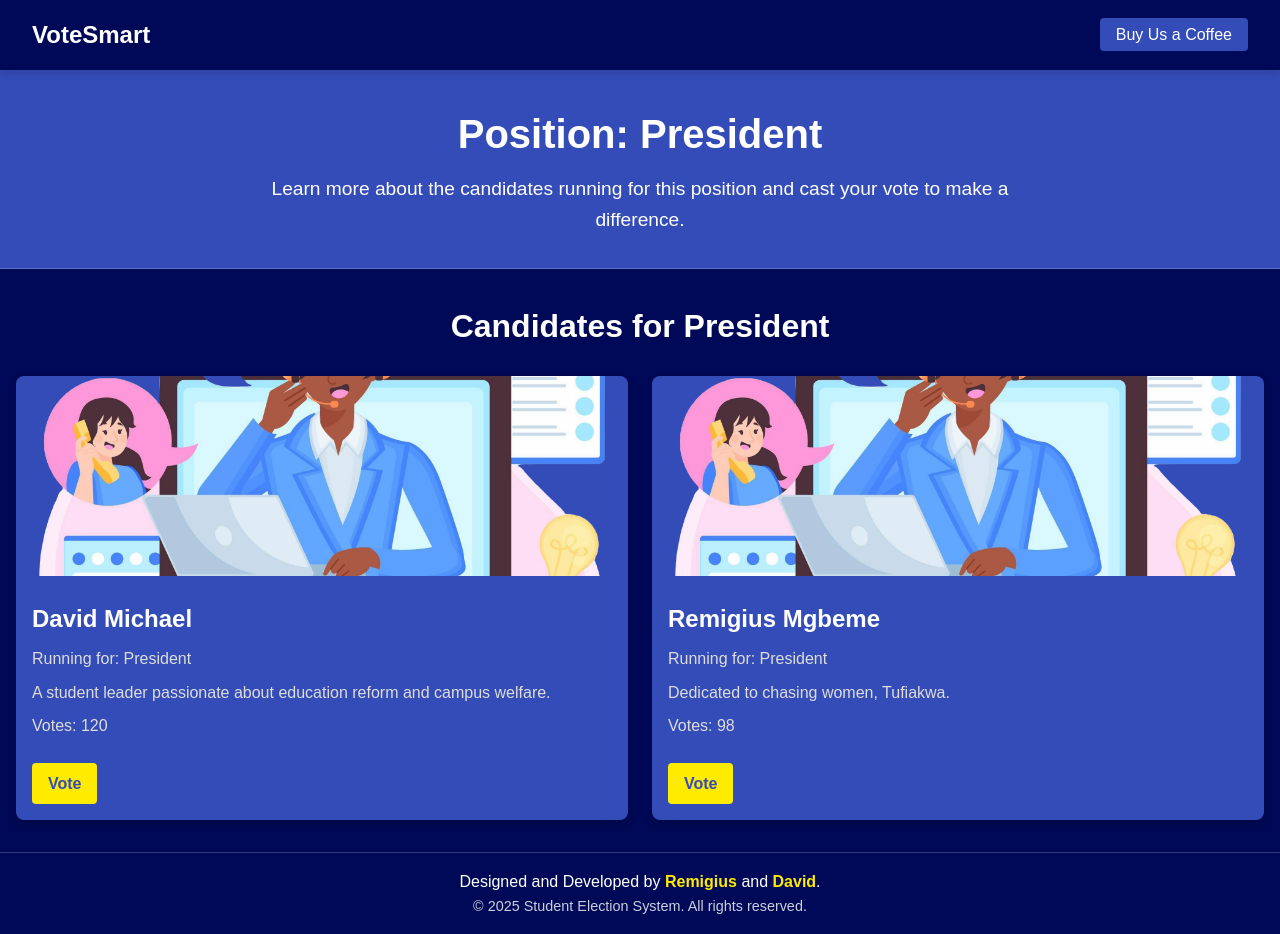
After one commit to giusmahnn/nimeche, a Django app: page /detail/ in a window 1280 px wide. The commit adds this page. Run offline with Django 5.2, Linux system fonts and the light colour scheme.

Commit message:
Added the detail page

```diff
--- a/static/css/styles.css
+++ b/static/css/styles.css
@@ -31,6 +31,9 @@ a {
 
 /* Nav Bar */
 .navbar {
+	position: sticky;
+	top: 0;
+	z-index: 1000;
 	display: flex;
 	justify-content: space-between;
 	align-items: center;
@@ -270,3 +273,91 @@ a {
 	color: rgba(255, 255, 255, 0.8);
 	margin: 0;
 }
+
+/* Detail Page */
+.detail-header {
+	padding: 2rem 1rem;
+	background-color: var(--secondary-color);
+	color: var(--text-color);
+	text-align: center;
+	border-bottom: 1px solid rgba(255, 255, 255, 0.2);
+}
+
+.detail-title {
+	font-size: 2.5rem;
+	margin-bottom: 0.5rem;
+}
+
+.detail-description {
+	font-size: 1.2rem;
+	color: var(--text-color);
+	max-width: 800px;
+	margin: 0 auto;
+	line-height: 1.6;
+}
+
+/* Detail Page Candidates */
+.candidates-section {
+	padding: 2rem 1rem;
+	background-color: var(--primary-color);
+	color: var(--text-color);
+}
+
+.candidates-title {
+	text-align: center;
+	font-size: 2rem;
+	margin-bottom: 1.5rem;
+}
+
+.candidates-container {
+	display: grid;
+	grid-template-columns: repeat(auto-fit, minmax(300px, 1fr));
+	gap: 1.5rem;
+}
+
+.candidate-card {
+	background-color: var(--secondary-color);
+	border-radius: 8px;
+	overflow: hidden;
+	box-shadow: 0 4px 8px rgba(0, 0, 0, 0.2);
+}
+
+.candidate-image {
+	width: 100%;
+	height: 200px;
+	object-fit: cover;
+}
+
+.candidate-details {
+	padding: 1rem;
+}
+
+.candidate-name {
+	font-size: 1.5rem;
+	margin-bottom: 0.5rem;
+}
+
+.candidate-position,
+.candidate-bio,
+.candidate-votes {
+	margin: 0.5rem 0;
+	font-size: 1rem;
+	color: #dddddd;
+}
+
+.candidate-vote-btn {
+	display: inline-block;
+	margin-top: 1rem;
+	padding: 0.5rem 1rem;
+	background-color: var(--accent-color);
+	color: var(--secondary-color);
+	text-decoration: none;
+	font-weight: bold;
+	border-radius: 4px;
+	transition: background-color 0.3s ease;
+}
+
+.candidate-vote-btn:hover {
+	background-color: var(--primary-color);
+	color: var(--text-color);
+}
--- a/templates/base.html
+++ b/templates/base.html
@@ -13,5 +13,10 @@
 
 	{% endblock content %}
 	{% include "partials/footer.html" %}
+
+  <script>
+  document.getElementById("current-year").textContent = new Date().getFullYear();
+</script>
+
   </body>
 </html>
--- a/voting/templates/voting/home.html
+++ b/voting/templates/voting/home.html
@@ -25,7 +25,7 @@
     <div class="position-card">
       <h3 class="position-name">President</h3>
       <p class="position-description">Lead and represent the student body in all capacities.</p>
-      <a href="#" class="btn vote-btn">Vote</a>
+      <a href="{% url 'vote-detail' %}" class="btn vote-btn">Vote</a>
     </div>
     <div class="position-card">
       <h3 class="position-name">Secretary</h3>
--- /dev/null
+++ b/voting/templates/voting/vote-detail.html
@@ -0,0 +1,48 @@
+{% extends "base.html" %}
+{% load static %}
+{% block title %}
+  Vote Details
+{% endblock title %}
+{% block content %}
+<!-- Header -->
+  <header class="detail-header">
+  <h1 class="detail-title">Position: President</h1>
+  <p class="detail-description">
+    Learn more about the candidates running for this position and cast your vote to make a difference.
+  </p>
+</header>
+
+<!-- Candidates -->
+ <section class="candidates-section">
+  <h2 class="candidates-title">Candidates for President</h2>
+  <div class="candidates-container">
+    <div class="candidate-card">
+      <img src="{% static 'image/hero-image.png' %}" alt="Candidate Image" class="candidate-image">
+      <div class="candidate-details">
+        <h3 class="candidate-name">David Michael</h3>
+        <p class="candidate-position">Running for: President</p>
+        <p class="candidate-bio">
+          A student leader passionate about education reform and campus welfare.
+        </p>
+        <p class="candidate-votes">Votes: 120</p>
+        <a href="#" class="candidate-vote-btn">Vote</a>
+      </div>
+    </div>
+
+    <div class="candidate-card">
+      <img src="{% static 'image/hero-image.png' %}" alt="Candidate Image" class="candidate-image">
+      <div class="candidate-details">
+        <h3 class="candidate-name">Remigius Mgbeme</h3>
+        <p class="candidate-position">Running for: President</p>
+        <p class="candidate-bio">
+          Dedicated to chasing women, Tufiakwa.
+        </p>
+        <p class="candidate-votes">Votes: 98</p>
+        <a href="#" class="candidate-vote-btn">Vote</a>
+      </div>
+    </div>
+  </div>
+</section>
+
+
+{% endblock content %}
--- a/voting/urls.py
+++ b/voting/urls.py
@@ -1,11 +1,13 @@
 from django.urls import path
 from .views import (
     HomePage,
+	DetailPage,
 )
 
 
 urlpatterns = [
     path('', HomePage.as_view(), name='home'),
+    path("detail/", DetailPage.as_view(), name='vote-detail'),
     # path('candidates/', CandidatesView.as_view(), name='candidates'),
     # path('candidates/<int:pk>/', CandidateDetailView.as_view(), name='candidate_detail'),
     # path('candidates/<int:pk>/vote/', vote, name='vote'),
--- a/voting/views.py
+++ b/voting/views.py
@@ -5,3 +5,8 @@ from django.views import View
 class HomePage(View):
 	def get(self, request):
 		return render(request, "voting/home.html")
+
+
+class DetailPage(View):
+	def get(self, request):
+		return render(request, "voting/vote-detail.html")
```
